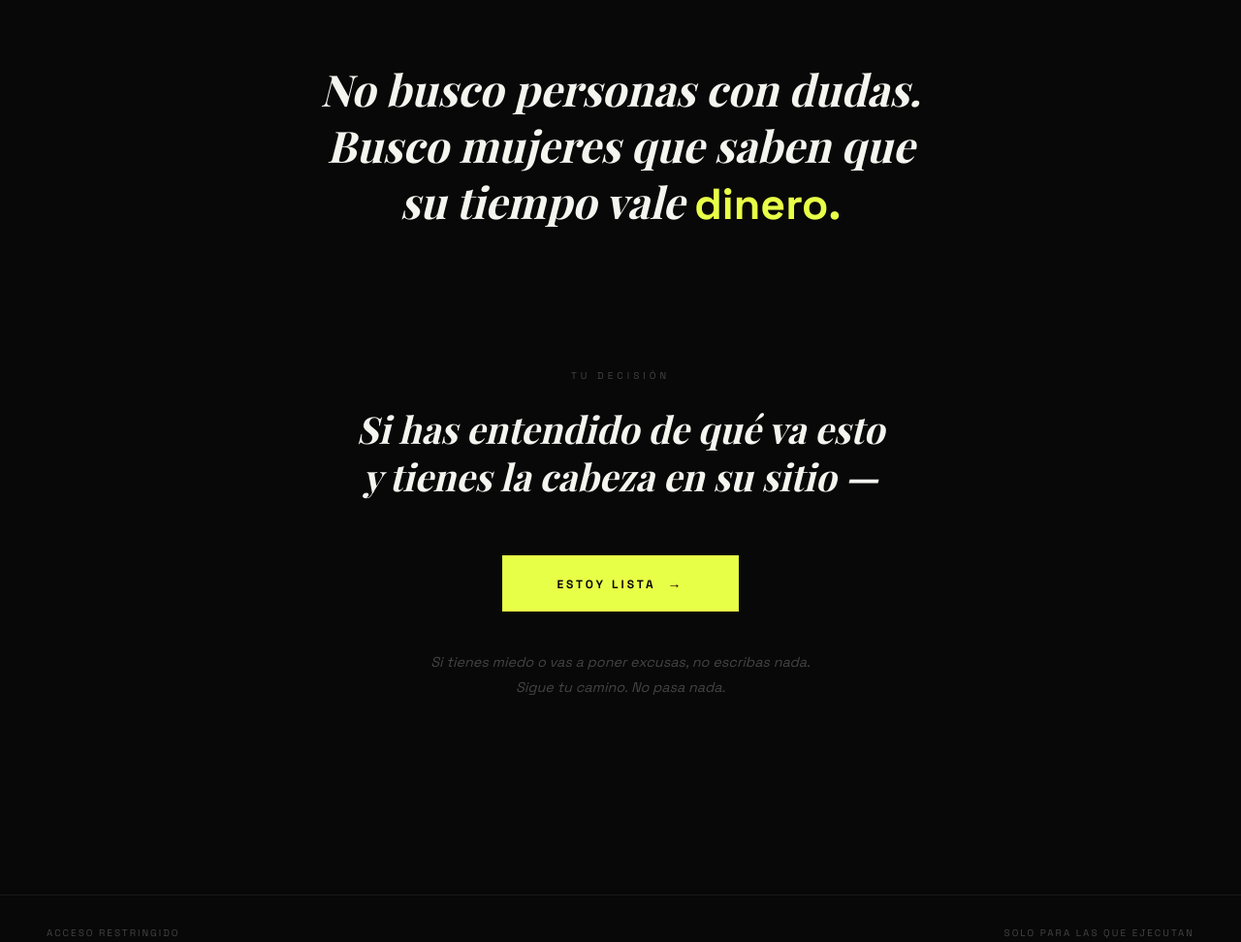
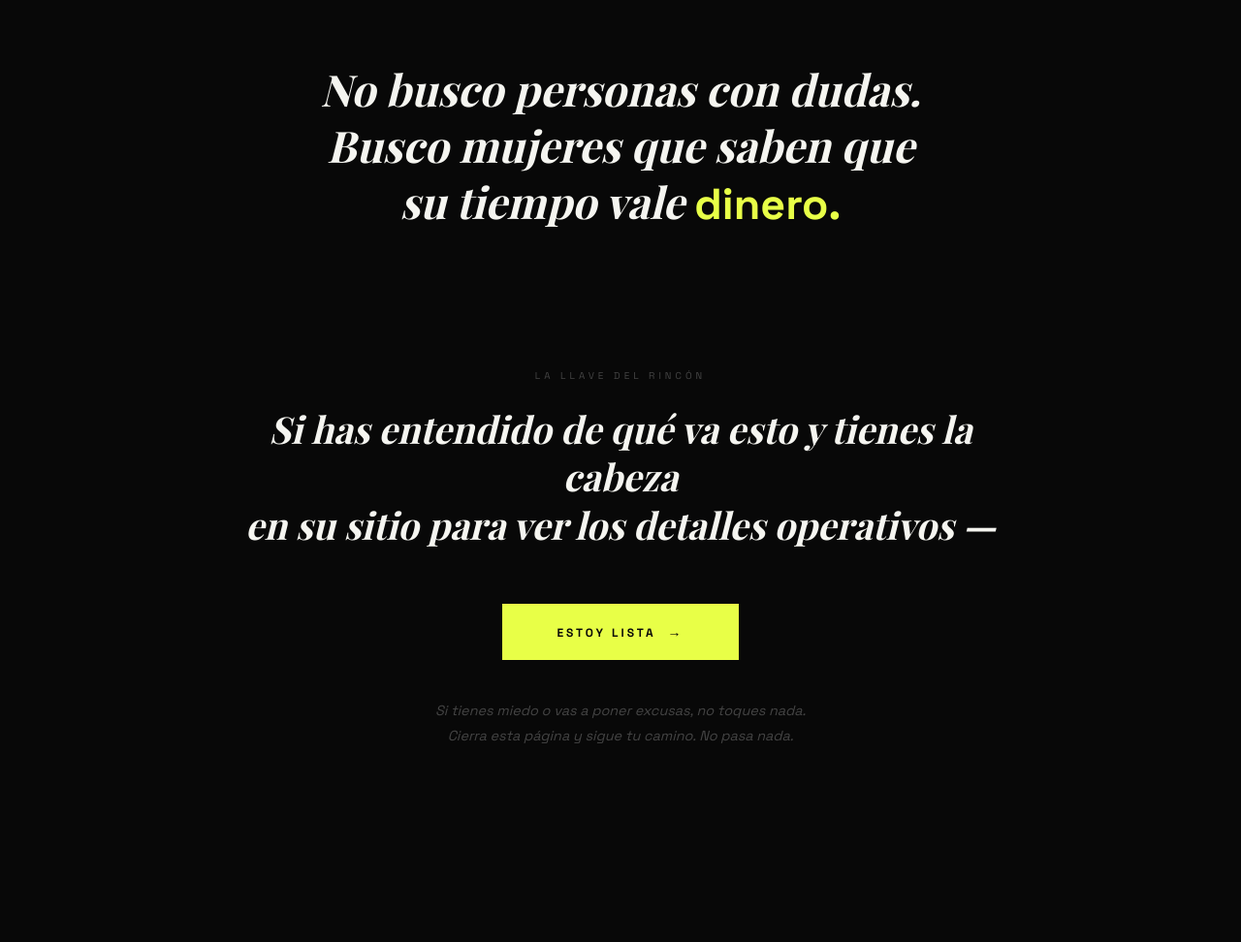
Before and after one commit to terminator27567/Soberan-aDigital, a plain HTML site: page index.html in a window 1280 px wide. Shown: the part 2186-3158 px from the top of the page at 97% size. Drawn offline with nearby package versions, Linux system fonts and the light colour scheme; a web font is replaced by a local one.

Commit message:
Update index.html

```diff
--- a/index.html
+++ b/index.html
@@ -500,13 +500,13 @@ footer{
 
   <div class="advertencia">
     <p class="advertencia-label">01 — El Negocio</p>
-    <p class="texto-cuerpo">Esto es entretenimiento para adultos. Los hombres pagan por verte o hablar contigo. Van a estar solos, van a estar excitados, y <strong>tú decides hasta dónde.</strong> Eres la dueña de la puerta: el peaje lo pagan ellos, las reglas las pones tú.</p>
+    <p class="texto-cuerpo">Esto es entretenimiento para adultos. Los hombres pagan por verte o hablar contigo. Van a estar solos y van a estar excitados. <strong>Tú eres la dueña de la puerta:</strong> las reglas las pones tú, pero el peaje lo pagan ellos.</p>
     <p class="texto-cuerpo">Si esto te asusta o te parece mal, sal de aquí ahora. No estamos para perder el tiempo.</p>
   </div>
 
   <div class="filtro">
     <p class="filtro-label">02 — La Realidad</p>
-    <p class="texto-cuerpo">No te voy a vender que te harás rica mañana durmiendo. <strong>Esto es un trabajo.</strong> Si no eres capaz de estar 6 horas frente a la pantalla, no te registres.</p>
+    <p class="texto-cuerpo">No te voy a vender que te harás rica mañana durmiendo. <strong>Esto es un trabajo.</strong> Si no eres capaz de estar 6 horas frente a la pantalla, ni te molestes en entrar.</p>
     <p class="texto-cuerpo"><strong>Las que dicen "voy a probar" fracasan a los dos días.</strong> Aquí solo nos quedamos con las que vienen a facturar con disciplina.</p>
   </div>
 
@@ -525,12 +525,12 @@ footer{
   </div>
 
   <div class="cta-section">
-    <p class="cta-pre">Tu decisión</p>
-    <p class="cta-pregunta">Si has entendido de qué va esto<br>y tienes la cabeza en su sitio —</p>
+    <p class="cta-pre">La llave del rincón</p>
+    <p class="cta-pregunta">Si has entendido de qué va esto y tienes la cabeza<br>en su sitio para ver los detalles operativos —</p>
     <a href="trabajo.html" class="btn"><span>Estoy lista</span></a>
     <p class="cta-out">
-      Si tienes miedo o vas a poner excusas, no escribas nada.<br>
-      Sigue tu camino. No pasa nada.
+      Si tienes miedo o vas a poner excusas, no toques nada.<br>
+      Cierra esta página y sigue tu camino. No pasa nada.
     </p>
   </div>
 
```
